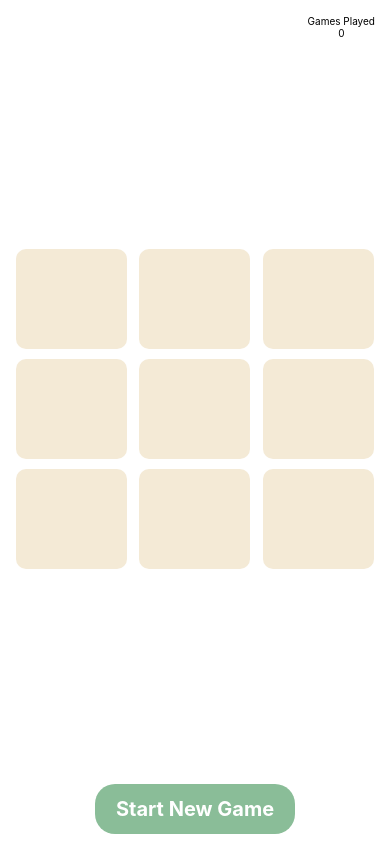
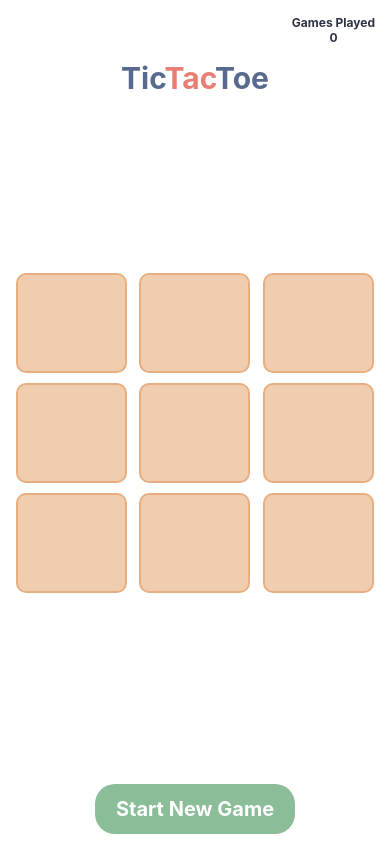
Before and after one commit to asasouza/rn-tic-tac-toe, a React Native app: screen / in a window 390 px wide. Built offline with nearby package versions, Linux system fonts and the light colour scheme.

Commit message:
Design Improvements

```diff
--- a/app/components/Cell.js
+++ b/app/components/Cell.js
@@ -44,7 +44,9 @@ Cell.propTypes = {
 const styles = StyleSheet.create({
 	container: {
 		alignItems: 'center',
-		backgroundColor: '#f4ead6',
+		backgroundColor: '#F0CDAF',
+		borderColor: '#E7AF80',
+		borderWidth: 2,
 		borderRadius: 10,
 		height: 100,
 		justifyContent: 'center',
@@ -54,7 +56,7 @@ const styles = StyleSheet.create({
 
 	},
 	text: {
-		fontSize: 90,
+		fontSize: 85,
 	}
 });
 
--- a/app/components/GameController.js
+++ b/app/components/GameController.js
@@ -23,11 +23,14 @@ class GameController extends PureComponent {
 	}
 
 	render() {
-		const { buttonContainer, buttonStart, buttonRestart, buttonText, container } = styles;
-		const { gameStarted, cleanTable } = this.props;
+		const { buttonContainer, buttonStart, buttonRestart, buttonText, container, resultText } = styles;
+		const { cleanTable, gameStarted, matchResult } = this.props;
 
 		return (
 			<View style={container}>
+
+				<Text style={resultText}>{matchResult}</Text>
+
 				<TouchableOpacity
 					activeOpacity={0.5}
 					style={[buttonContainer, gameStarted ? buttonRestart : buttonStart]}
@@ -43,8 +46,9 @@ class GameController extends PureComponent {
 }
 
 GameController.propTypes = {
+	cleanTable: PropTypes.func.isRequired,
 	gameStarted: PropTypes.bool.isRequired,
-	cleanTable: PropTypes.func.isRequired,
+	matchResult: PropTypes.string,
 };
 
 const styles = StyleSheet.create({
@@ -59,7 +63,7 @@ const styles = StyleSheet.create({
 		backgroundColor: '#8abd98',
 	},
 	buttonRestart: {
-		backgroundColor: '#bbb',
+		backgroundColor: '#2D3142',
 	},
 	buttonText: {
 		color: '#FFF',
@@ -70,6 +74,11 @@ const styles = StyleSheet.create({
 		alignItems: 'center',
 		justifyContent: 'center'
 	},
+	resultText: {
+		fontSize: 20,
+		marginBottom: 10,
+		fontWeight: 'bold'
+	}
 
 });
 
--- a/app/components/TopBar.js
+++ b/app/components/TopBar.js
@@ -6,26 +6,45 @@ import { StyleSheet, Text, View } from 'react-native';
 import { colors } from '../constants/Styles';
 
 class TopBar extends PureComponent {
-	render() {
-		const { container, counter, counterContainer, player } = styles;
-		const { gameStarted, matchsCount, playerOneTurn } = this.props;
+	_renderLabel = () => {
+		const { gameStarted, playerOneTurn } = this.props;
+		const { player } = styles;
+
+		if (!gameStarted) {
 			return (
-			<View style={container}>
-				{ gameStarted &&
+				<Text style={player}>
+					<Text style={{ color: colors.primary }}>Tic</Text>
+					<Text style={{ color: colors.secondary }}>Tac</Text>
+					<Text style={{ color: colors.primary }}>Toe</Text>
+				</Text>
+			);
+		}
+
+		return (
 			<Text
 				style={[
 					player,
 					{ color: playerOneTurn ? colors.primary : colors.secondary }
 				]}
 			>
-						{ playerOneTurn ? 'Player One Turn' : 'Player Two Turn' }
+				{playerOneTurn ? 'Player One Turn' : 'Player Two Turn'}
 			</Text>
+		);
 	}
+
+	render() {
+		const { container, counter, counterContainer } = styles;
+		const { matchsCount } = this.props;
+		return (
+			<View style={container}>
 
 				<View style={counterContainer}>
 					<Text style={counter}>Games Played</Text>
 					<Text style={counter}>{matchsCount}</Text>
 				</View>
+
+				{this._renderLabel()}
+
 			</View>
 		);
 	}
@@ -39,27 +58,24 @@ TopBar.propTypes = {
 
 const styles = StyleSheet.create({
 	container: {
-		alignItems: 'center',
-		// backgroundColor: '#FFF',
-		flexDirection: 'row',
 		paddingHorizontal: 15,
 		paddingVertical: 5,
-		justifyContent: 'flex-end'
 	},
 	player: {
 		alignSelf: 'center',
-		color: colors.primary,
-		fontSize: 25,
+		fontSize: 30,
 		fontWeight: 'bold',
 	},
 	counterContainer: {
+		alignSelf: 'flex-end',
 		alignItems: 'center',
-		marginLeft: 20,
+		marginBottom: 15
 	},
 	counter: {
-		fontSize: 10,
-		color: '#000',
-		flexWrap: 'wrap'
+		color: '#2D3142',
+		// flexWrap: 'wrap',
+		fontSize: 12,
+		fontWeight: 'bold'
 	}
 });
 
--- a/app/screens/MainScreen.js
+++ b/app/screens/MainScreen.js
@@ -110,14 +110,6 @@ class MainScreen extends Component {
 		});
 	}
 
-	_renderMatchResult = () => {
-		const { matchResult } = this.state;
-		if (!matchResult) { return null; }
-		return (
-			<Text style={{ alignSelf: 'center', fontSize: 20 }}>{matchResult}</Text>
-		);
-	}
-
 	_renderCells = () => {
 		return [0, 1, 2, 3, 4, 5, 6, 7, 8].map(cell => {
 			return (
@@ -132,7 +124,7 @@ class MainScreen extends Component {
 
 	render() {
 		const { cellsContainer, container } = styles;
-		const { gameStarted, matchsCount, playerOneTurn } = this.state;
+		const { gameStarted, matchsCount, matchResult, playerOneTurn } = this.state;
 
 		return (
 			<View style={container}>
@@ -147,11 +139,10 @@ class MainScreen extends Component {
 					{this._renderCells()}
 				</View>
 
-				{this._renderMatchResult()}
-
 				<GameController
 					gameStarted={gameStarted}
 					cleanTable={this._cleanTable}
+					matchResult={matchResult}
 				/>
 
 			</View>
@@ -162,7 +153,6 @@ class MainScreen extends Component {
 const styles = StyleSheet.create({
 	container: {
 		// backgroundColor: 'rgba(88, 107, 143, 0.3)',
-		// backgroundColor: '#FFF',
 		flex: 1,
 		justifyContent: 'space-between',
 		paddingVertical: 10,
@@ -172,7 +162,7 @@ const styles = StyleSheet.create({
 		flexDirection: 'row',
 		flexWrap: 'wrap',
 		justifyContent: 'space-around',
-		padding: 10
+		padding: 10,
 	}
 });
 
```
Lines whose indentation alone changed are shown as unchanged.
